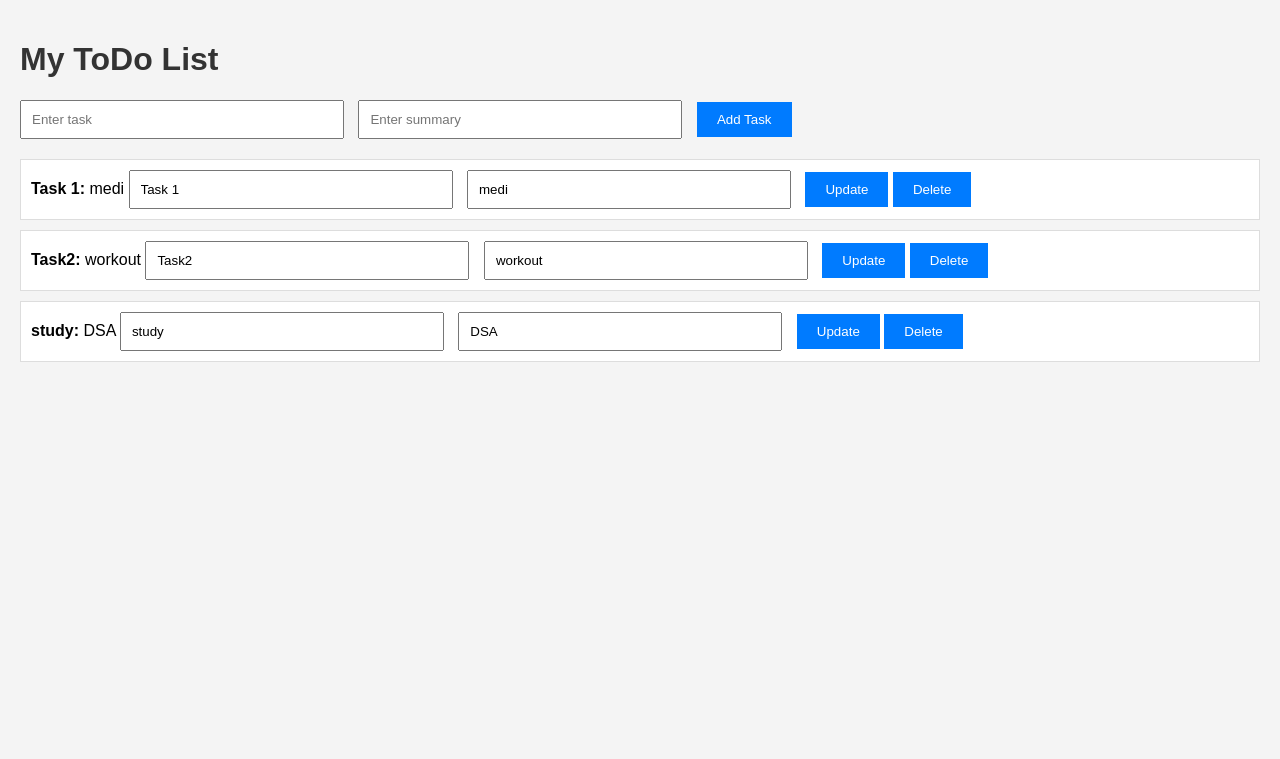
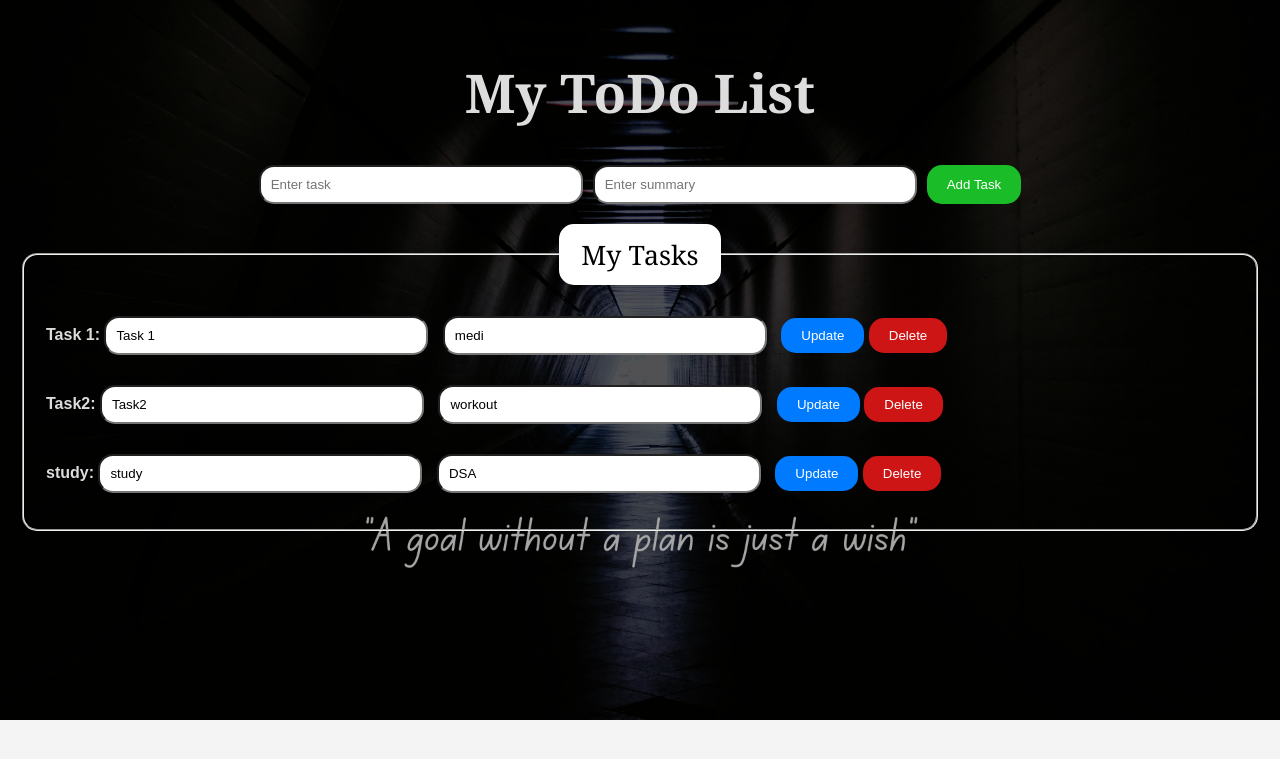
Before and after one commit to Shankhosuvro-G/ToDo-list, a Flask app: page / in a window 1280 px wide. Shown: the top 759 px of the page. Run offline with Flask 3, Linux system fonts and the light colour scheme.

Commit message:
Updated the Frontend Part

```diff
--- a/static/style.css
+++ b/static/style.css
@@ -3,20 +3,35 @@
     margin: 0;
     padding: 20px;
     background-color: #f4f4f4;
+    background-image: url("Black\ Minimalist\ Clock\ and\ Calendar\ Desktop\ Wallpaper\ \(1\).png");
+    background-size:cover;
+    background-repeat: no-repeat;
+
 }
 
 h1 {
     color: #333;
+    text-align: center;
+    font-family: Georgia, serif;
+    font-weight:900;
+    font-size:6ch;
+    color: #ddd;
+
+
+
 }
 
 form {
+    display: flex;
     margin-bottom: 20px;
+    justify-content: center;
 }
 
 input[type="text"] {
     padding: 10px;
     width: 300px;
     margin-right: 10px;
+    border-radius: 15px;
 }
 
 button {
@@ -25,7 +40,27 @@
     color: white;
     border: none;
     cursor: pointer;
+    border-radius: 15px;
 }
+#addtask{
+    padding: 10px 20px;
+    background-color: #1abc27;
+    color: white;
+    border: none;
+    cursor: pointer;
+    border-radius: 15px;
+}
+#addtask:hover{
+    background-color: #2a8532;
+}
+#del{
+    background-color: #cd1515;
+    border-radius: 15px;
+}
+#del:hover{
+    background-color: #841515;
+}
+
 
 button:hover {
     background-color: #0056b3;
@@ -37,8 +72,26 @@
 }
 
 li {
-    background-color: #fff;
+    /* background-color: #fff; */
     padding: 10px;
     margin-bottom: 10px;
-    border: 1px solid #ddd;
+    /* display: flex; */
+    justify-content: center;
+    /* border: 1px solid #ddd;  */
 }
+strong{
+    color: #ddd;
+}
+legend{
+    color: #000000;
+    font-size: 3ch;
+    font-family: Georgia, serif;
+    text-align: center;
+    border: 2px solid white;
+    background-color: white;
+    border-radius: 15px;
+    padding: 10px 20px;
+}
+fieldset{
+    border-radius: 15px;
+}
--- a/templates/index.html
+++ b/templates/index.html
@@ -13,28 +13,31 @@
     <form action="{{ url_for('add_task') }}" method="POST">
         <input type="text" name="task" placeholder="Enter task" required>
         <input type="text" name="summary" placeholder="Enter summary" required>
-        <button type="submit">Add Task</button>
+        <button id="addtask" type="submit">Add Task</button>
     </form>
-
+<fieldset>
+    <legend>My Tasks</legend>
     <ul>
         {% for task in tasks %}
             <li>
-                <strong>{{ task.task }}:</strong> {{ task.summary }}
+                <strong>{{ task.task }}:</strong>
+                <!-- {{ task.summary }} -->
 
                 <!-- Update form -->
                 <form action="{{ url_for('update_task', id=task.id) }}" method="POST" style="display:inline;">
-                    <input type="text" name="task" value="{{ task.task }}" required>
-                    <input type="text" name="summary" value="{{ task.summary }}" required>
-                    <button type="submit">Update</button>
+                    <input type="text" name="task" placeholder="Task" value="{{ task.task }}" required >
+                    <input type="text" name="summary" placeholder="Task Summary "  value="{{ task.summary }}" required>
+                    <button id="update" type="submit">Update</button>
                 </form>
 
                 <!-- Delete form -->
                 <form action="{{ url_for('delete_task', id=task.id) }}" method="POST" style="display:inline;">
-                    <button type="submit">Delete</button>
+                    <button id="del" type="submit">Delete</button>
                 </form>
             </li>
         {% endfor %}
     </ul>
+</fieldset>
 
 </body>
 </html>
```
Also changed, not shown: instance/sqlite.db, static/Black Minimalist Clock and Calendar Desktop Wallpaper (1).png (added), static/backgrnd.png (added).
